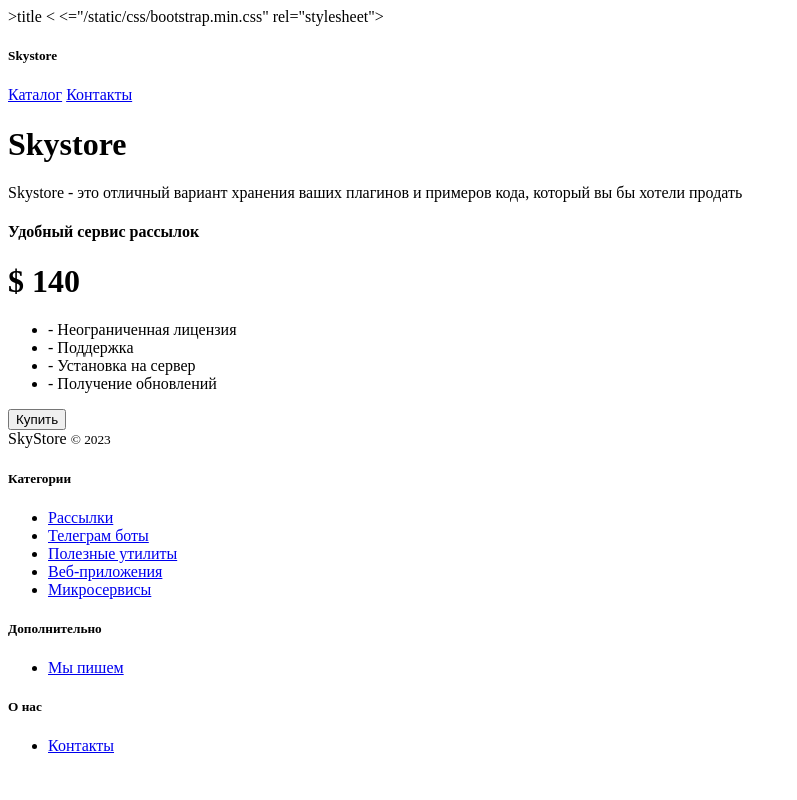
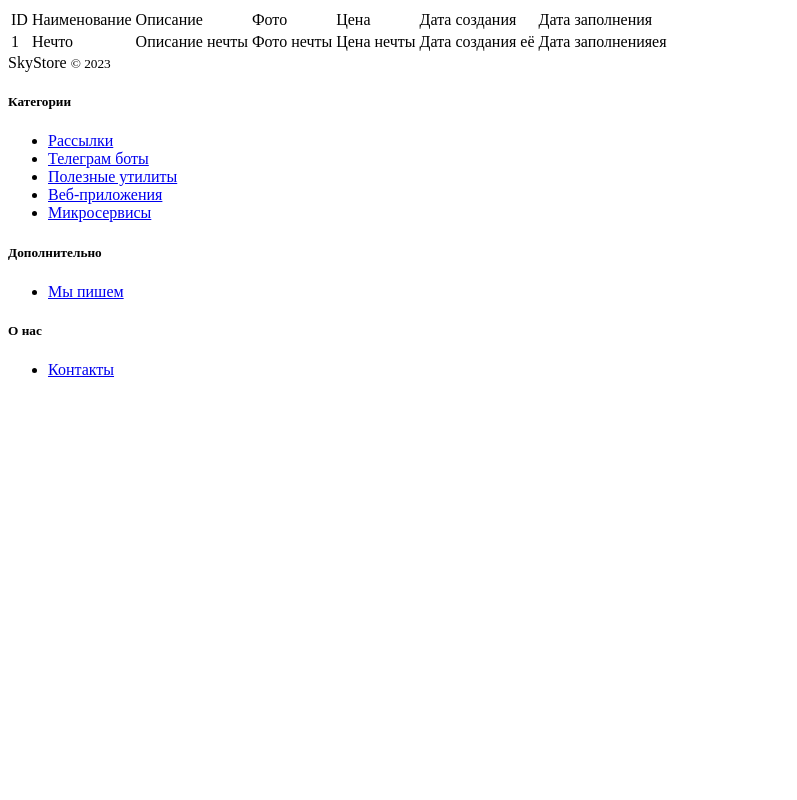
Before and after one commit to Khalyavin/Lesson_54_django_4, a Django app: page / in a window 1280 px wide. Shown: the whole page, without its empty margins (0-797 px from the left). Run offline with Django 4.2, Linux system fonts and the light colour scheme.

Commit message:
Состояние на сейчас

```diff
--- a/catalog/templates/catalog/index.html
+++ b/catalog/templates/catalog/index.html
@@ -1,46 +1,38 @@
+{% load static %}
 <!doctype html>
-<html <="en">
+<html lang="en">
 <head>
-    <meta <="utf-8">
-    <meta <="viewport" content="width=device-width, initial-scale=1">
-    >title<Skystore</title>
-    < <="/static/css/bootstrap.min.css" rel="stylesheet">
+    <meta charset="UTF-8">
+    <title>Каталог афигенно полезных продуктов</title>
+    <link href="{% static 'css/bootstrap.min.css' %}">
 </head>
+
 <body>
-<div <="d-flex flex-column flex-md-row align-items-center p-3 px-md-4 mb-3 bg-white border-bottom box-shadow">
-    <h5 <="my-0 mr-md-auto font-weight-normal">Skystore</h5>
-    <nav <="ms-5">
-        <a <="p-2 btn btn-outline-primary" href="/">Каталог</a>
-        <a <="p-2 btn btn-outline-primary" href="/contacts/">Контакты</a>
-    </nav>
-</div>
+<table class="table table-dark">
+    <thead>
+    <tr>
+        <td>ID</td>
+        <td>Наименование</td>
+        <td>Описание</td>
+        <td>Фото</td>
+        <td>Цена</td>
+        <td>Дата создания</td>
+        <td>Дата заполнения</td>
+    </tr>
+    </thead>
+    <tbody>
+    <tr>
+        <td>1</td>
+        <td>Нечто</td>
+        <td>Описание нечты</td>
+        <td>Фото нечты</td>
+        <td>Цена нечты</td>
+        <td>Дата создания её</td>
+        <td>Дата заполненияея</td>
+    </tr>
+    </tbody>
+</table>
 
-<div <="pricing-header px-3 py-3 pt-md-5 pb-md-4 mx-auto text-center">
-    <h1 <="display-4">Skystore</h1>
-    <p <="lead">Skystore - это отличный вариант хранения ваших плагинов и примеров кода, который вы бы хотели
- продать</p>
-</div>
-
-<div <="container">
-    <div <="row text-center">
-        <div class="col-3">
-            <div class="card mb-4 box-shadow">
-                <div class="card-header">
-                    <h4 class="my-0 font-weight-normal">Удобный сервис рассылок</h4>
-                </div>
-                <div class="card-body">
-                    <h1 class="card-title pricing-card-title">$ 140</h1>
-                    <ul class="list-unstyled mt-3 mb-4 text-start m-3">
-                        <li>- Неограниченная лицензия</li>
-                        <li>- Поддержка</li>
-                        <li>- Установка на сервер</li>
-                        <li>- Получение обновлений</li>
-                    </ul>
-                    <button type="button" class="btn btn-lg btn-block btn-outline-primary">Купить</button>
-                </div>
-            </div>
-        </div>
-    </div>
 
     <footer class="pt-4 my-md-5 pt-md-5 border-top">
         <div class="row">
--- a/config/settings.py
+++ b/config/settings.py
@@ -118,7 +118,7 @@
 
 MEDIA_URL = '/media/'
 
-STATIC_URL = "static/"
+STATIC_URL = "/static/"
 
 STATICFILES_DIR = (
     BASE_DIR / 'static/',
```
Also changed, not shown: config/urls.py (line endings or trailing spaces).
